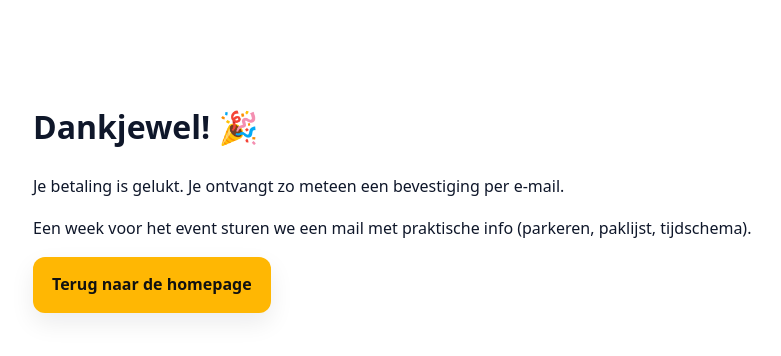
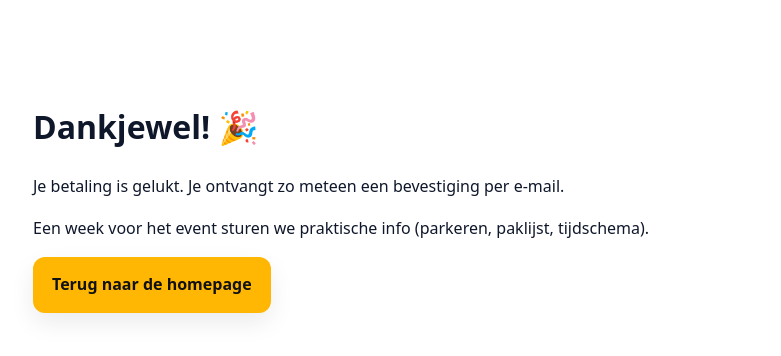
Before and after one commit to BobbyRollof/Netlify, a Next.js app: page /success in a window 1280 px wide. Shown: the top 356 px of the page, without its empty margins (77-858 px from the left). Built offline with nearby package versions, Linux system fonts and the light colour scheme.

Commit message:
Update success.js

```diff
--- a/pages/success.js
+++ b/pages/success.js
@@ -3,7 +3,7 @@ export default function Success() {
     <main className="container" style={{padding:'80px 20px'}}>
       <h1>Dankjewel! 🎉</h1>
       <p>Je betaling is gelukt. Je ontvangt zo meteen een bevestiging per e-mail.</p>
-      <p>Een week voor het event sturen we een mail met praktische info (parkeren, paklijst, tijdschema).</p>
+      <p>Een week voor het event sturen we praktische info (parkeren, paklijst, tijdschema).</p>
       <a className="btn btn-primary" href="/">Terug naar de homepage</a>
     </main>
   );
```
